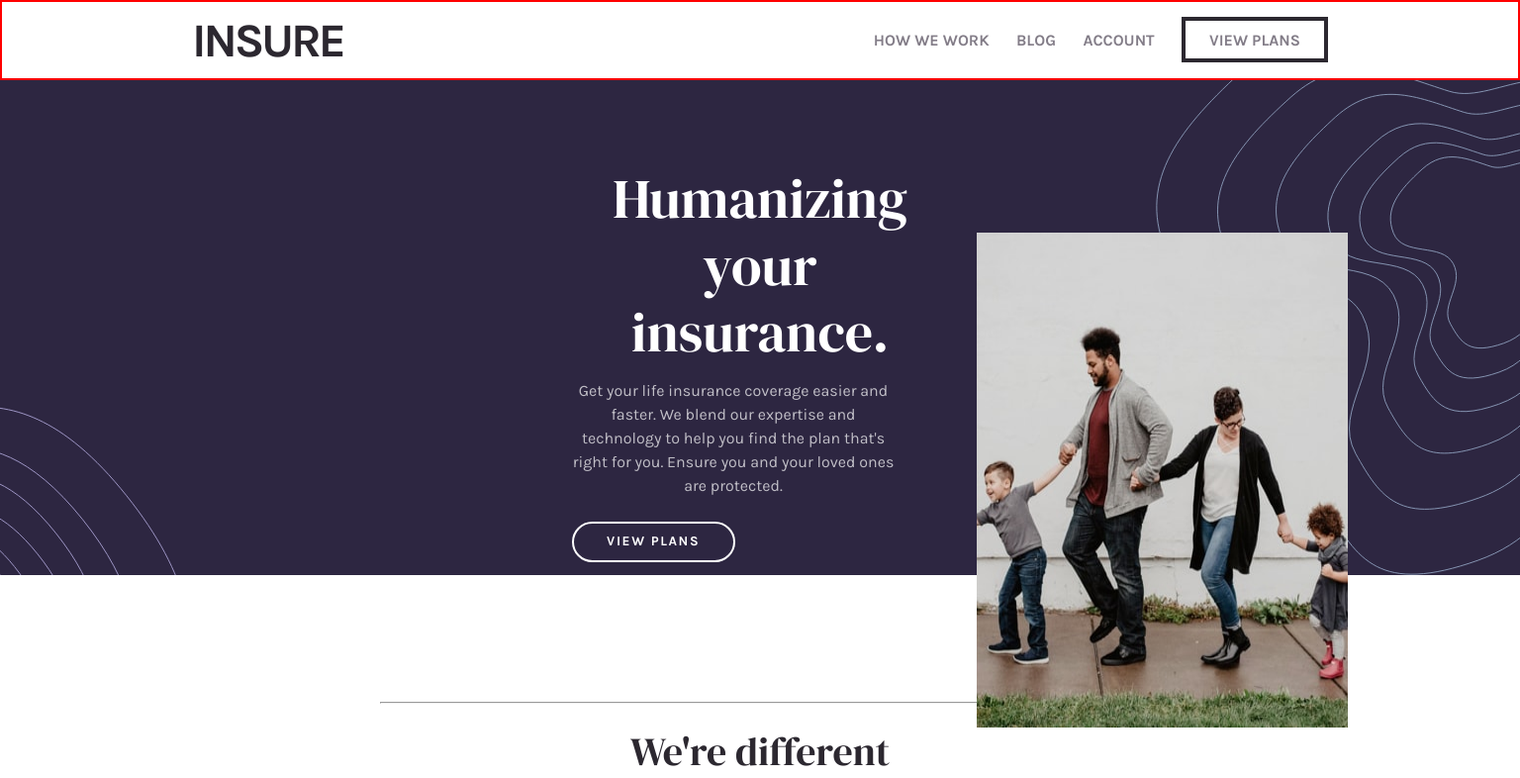
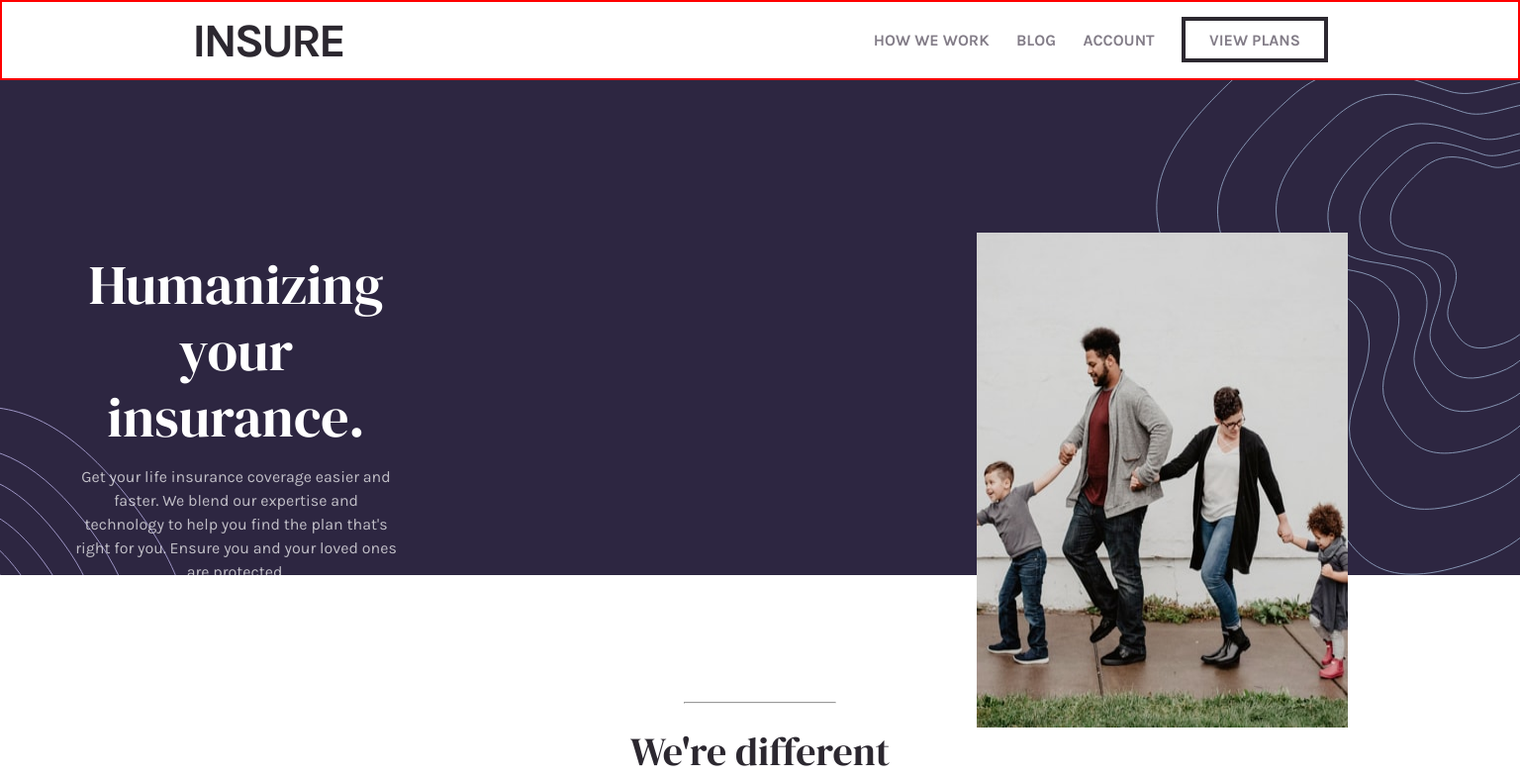
Before and after one commit to Have-Samuel/insure-landing_page, a plain HTML site: page index.html in a window 1536 px wide. Shown: the top 786 px of the page at 99% size. Drawn offline with Linux system fonts and the light colour scheme.

Commit message:
Stylings

```diff
--- a/style.css
+++ b/style.css
@@ -159,13 +159,16 @@ header {
     background-position: 0 0, 100% 205%;
     z-index: 1;
     height: 500px;
+}
+
+.clean {
     display: flex;
     flex-direction: column;
     align-items: center;
     padding: 5.4rem 1.5rem;
 }
 
-.intro-page h1 {
+.clean h1 {
     font-family: 'DM  sans-serif';
     font-size: 2.81rem;
     color: white;
@@ -178,7 +181,7 @@ header {
     line-height: 1.2;
 }
 
-.intro-page p {
+.clean p {
     width: 327px;
     text-align: center;
     color: #fff;
@@ -191,7 +194,7 @@ header {
     font-size: 1rem;
 }
 
-.intro-page button {
+.clean button {
     background-color: transparent;
     color: white;
     border: 2.2px solid #fff;
@@ -223,6 +226,7 @@ header {
     height: 1px;
     background-color: #e0e0e0;
 }
+
 .section-1 {
     display: flex;
     flex-direction: column;
@@ -550,17 +554,13 @@ header {
         height: 500px;
         display: flex;
         flex-direction: column;
-        align-items: center;
+        align-items: flex-start;
         padding: 5.4rem 1.5rem;
         position: relative;
         /* z-index:  -1; */
       }
 
       .first-1 {
-        /* background: url('./images/bg-pattern-intro-left-desktop.svg'), url('./images/bg-pattern-intro-right-desktop.svg');
-        background-repeat: no-repeat;
-        background-position: 0 0, 100% 205%; */
-
         display: flex;
         position: absolute;
         top: 235px;
@@ -580,7 +580,7 @@ header {
             font-family: 'DM Serif Display', serif;
             font-size: 3.5rem;
             color: white;
-            text-align: center;
+            text-align: flex-start;
             margin: 0 1.5rem;
             width: 333px;
             font-family: "DM Serif Display", serif;
@@ -589,4 +589,8 @@ header {
             line-height: 1.2;
         }
 
+        .line-1 {
+            width: 10%;
+        }
+
     }
```
